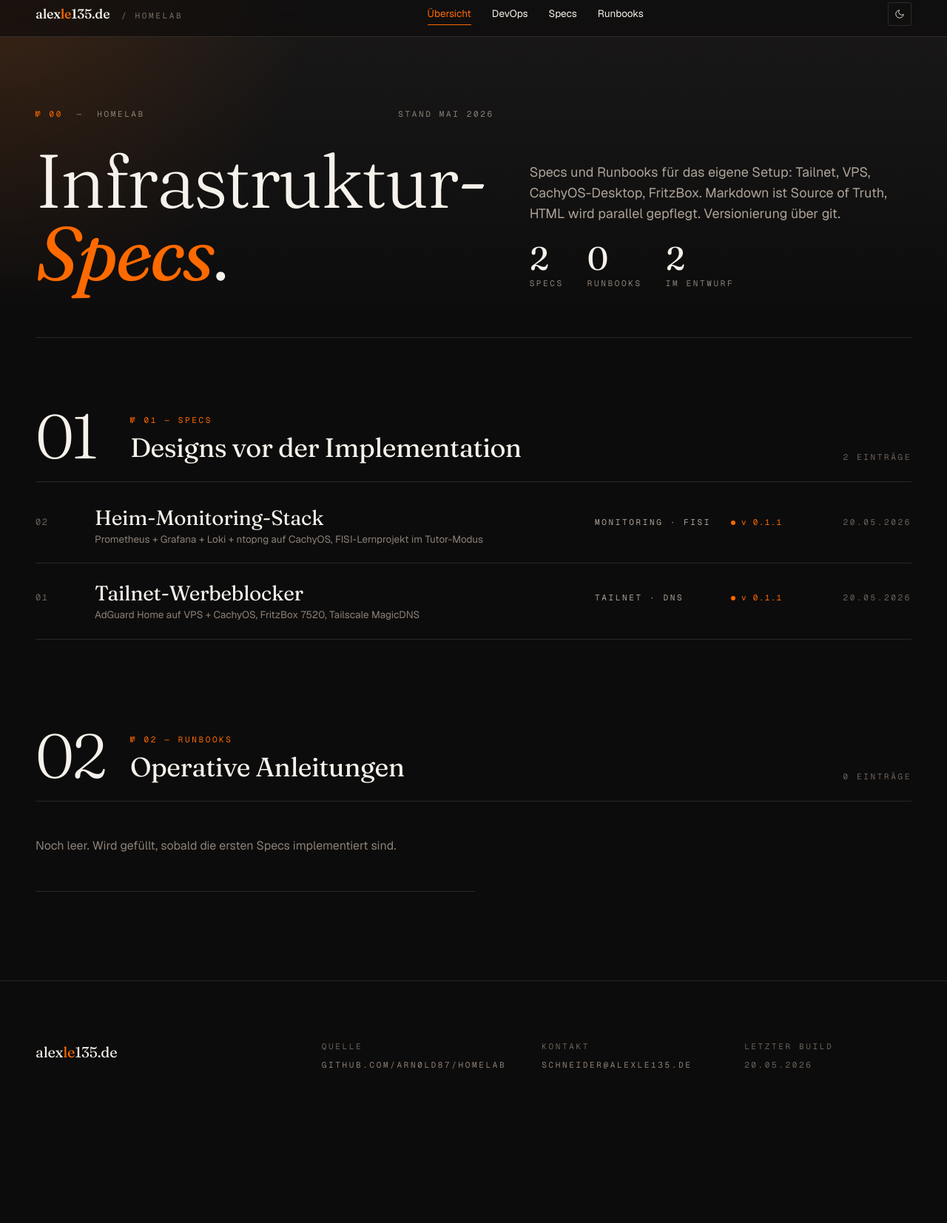
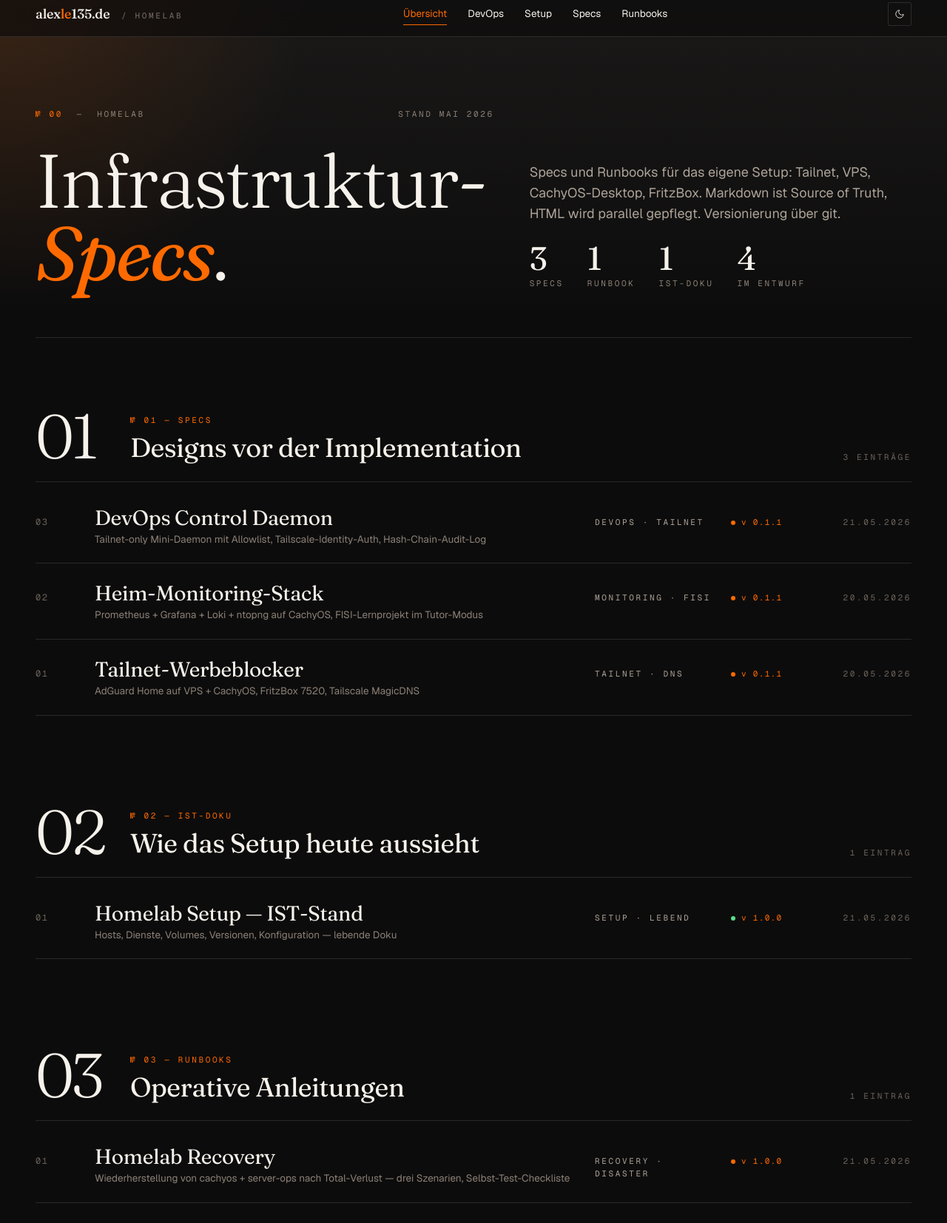
Before and after one commit to arn0ld87/homelab, a plain HTML site: page index.html in a window 1280 px wide. Shown: the part 11-1665 px from the top of the page at 74% size. Before the commit the page ends 1516 px from the top, so only its background shows below. Drawn offline with Linux system fonts and the light colour scheme.

Commit message:
docs: index + CLAUDE + README cross-linken auf docs/
- `index.html`: Topbar-Nav bekommt "Setup"-Link auf `docs/SETUP.html`,
  neue Section "№ 02 — IST-DOKU" mit Eintrag für SETUP.html, Runbook-
  Section ist nicht mehr leer (Eintrag für `homelab-recovery.html`).
  Stat-Strip aktualisiert: 3 Specs · 1 Runbook · 1 IST-Doku ·
  4 Im Entwurf.
- `CLAUDE.md`: Repo-Struktur erwähnt `docs/` und `docs/runbooks/`,
  zwei neue Datei-Schema-Konventionen (`docs/SETUP.md` semver-lebend,
  `docs/runbooks/<slug>.md` semver-operativ). Explicit gemacht:
  Spec ≠ Doku ≠ Runbook ≠ Journal.
- `README.md`: neue Sektion "Lebende Doku" mit Tabelle, gleiche
  Vier-Schubladen-Trennung erklärt.

Co-Authored-By: Claude Opus 4.7 (1M context) <noreply@anthropic.com>

```diff
--- a/index.html
+++ b/index.html
@@ -259,6 +259,7 @@
     <nav>
       <a href="index.html" class="active">Übersicht</a>
       <a href="devops.html">DevOps</a>
+      <a href="docs/SETUP.html">Setup</a>
       <a href="#specs">Specs</a>
       <a href="#runbooks">Runbooks</a>
     </nav>
@@ -283,9 +284,10 @@
     <div>
       <p class="lead">Specs und Runbooks für das eigene Setup: Tailnet, VPS, CachyOS-Desktop, FritzBox. Markdown ist Source of Truth, HTML wird parallel gepflegt. Versionierung über git.</p>
       <div class="stats">
-        <div><span class="n">2</span>Specs</div>
-        <div><span class="n">0</span>Runbooks</div>
-        <div><span class="n">2</span>Im Entwurf</div>
+        <div><span class="n">3</span>Specs</div>
+        <div><span class="n">1</span>Runbook</div>
+        <div><span class="n">1</span>IST-Doku</div>
+        <div><span class="n">4</span>Im Entwurf</div>
       </div>
     </div>
   </section>
@@ -297,10 +299,17 @@
         <span class="k">№ 01 — SPECS</span>
         <h2>Designs vor der Implementation</h2>
       </div>
-      <div class="count">2 Einträge</div>
+      <div class="count">3 Einträge</div>
     </div>
 
     <div class="index">
+      <a class="row" href="specs/2026-05-21-devops-control-daemon-design.html">
+        <span class="idx">03</span>
+        <span class="title">DevOps Control Daemon<span class="sub">Tailnet-only Mini-Daemon mit Allowlist, Tailscale-Identity-Auth, Hash-Chain-Audit-Log</span></span>
+        <span class="tag">DevOps · Tailnet</span>
+        <span class="ver"><span class="status-dot"></span>v 0.1.1</span>
+        <span class="yr">21.05.2026</span>
+      </a>
       <a class="row" href="specs/2026-05-20-monitoring-stack-design.html">
         <span class="idx">02</span>
         <span class="title">Heim-Monitoring-Stack<span class="sub">Prometheus + Grafana + Loki + ntopng auf CachyOS, FISI-Lernprojekt im Tutor-Modus</span></span>
@@ -318,18 +327,45 @@
     </div>
   </section>
 
-  <section class="group" id="runbooks">
+  <section class="group" id="setup">
     <div class="group-head">
       <div class="num">02</div>
       <div class="text">
-        <span class="k">№ 02 — RUNBOOKS</span>
+        <span class="k">№ 02 — IST-DOKU</span>
+        <h2>Wie das Setup heute aussieht</h2>
+      </div>
+      <div class="count">1 Eintrag</div>
+    </div>
+
+    <div class="index">
+      <a class="row" href="docs/SETUP.html">
+        <span class="idx">01</span>
+        <span class="title">Homelab Setup — IST-Stand<span class="sub">Hosts, Dienste, Volumes, Versionen, Konfiguration — lebende Doku</span></span>
+        <span class="tag">Setup · Lebend</span>
+        <span class="ver"><span class="status-dot stable"></span>v 1.0.0</span>
+        <span class="yr">21.05.2026</span>
+      </a>
+    </div>
+  </section>
+
+  <section class="group" id="runbooks">
+    <div class="group-head">
+      <div class="num">03</div>
+      <div class="text">
+        <span class="k">№ 03 — RUNBOOKS</span>
         <h2>Operative Anleitungen</h2>
       </div>
-      <div class="count">0 Einträge</div>
+      <div class="count">1 Eintrag</div>
     </div>
 
-    <div class="placeholder">
-      <p>Noch leer. Wird gefüllt, sobald die ersten Specs implementiert sind.</p>
+    <div class="index">
+      <a class="row" href="docs/runbooks/homelab-recovery.html">
+        <span class="idx">01</span>
+        <span class="title">Homelab Recovery<span class="sub">Wiederherstellung von cachyos + server-ops nach Total-Verlust — drei Szenarien, Selbst-Test-Checkliste</span></span>
+        <span class="tag">Recovery · Disaster</span>
+        <span class="ver"><span class="status-dot"></span>v 1.0.0</span>
+        <span class="yr">21.05.2026</span>
+      </a>
     </div>
   </section>
 
```
Also changed, not shown: 2 other files.
